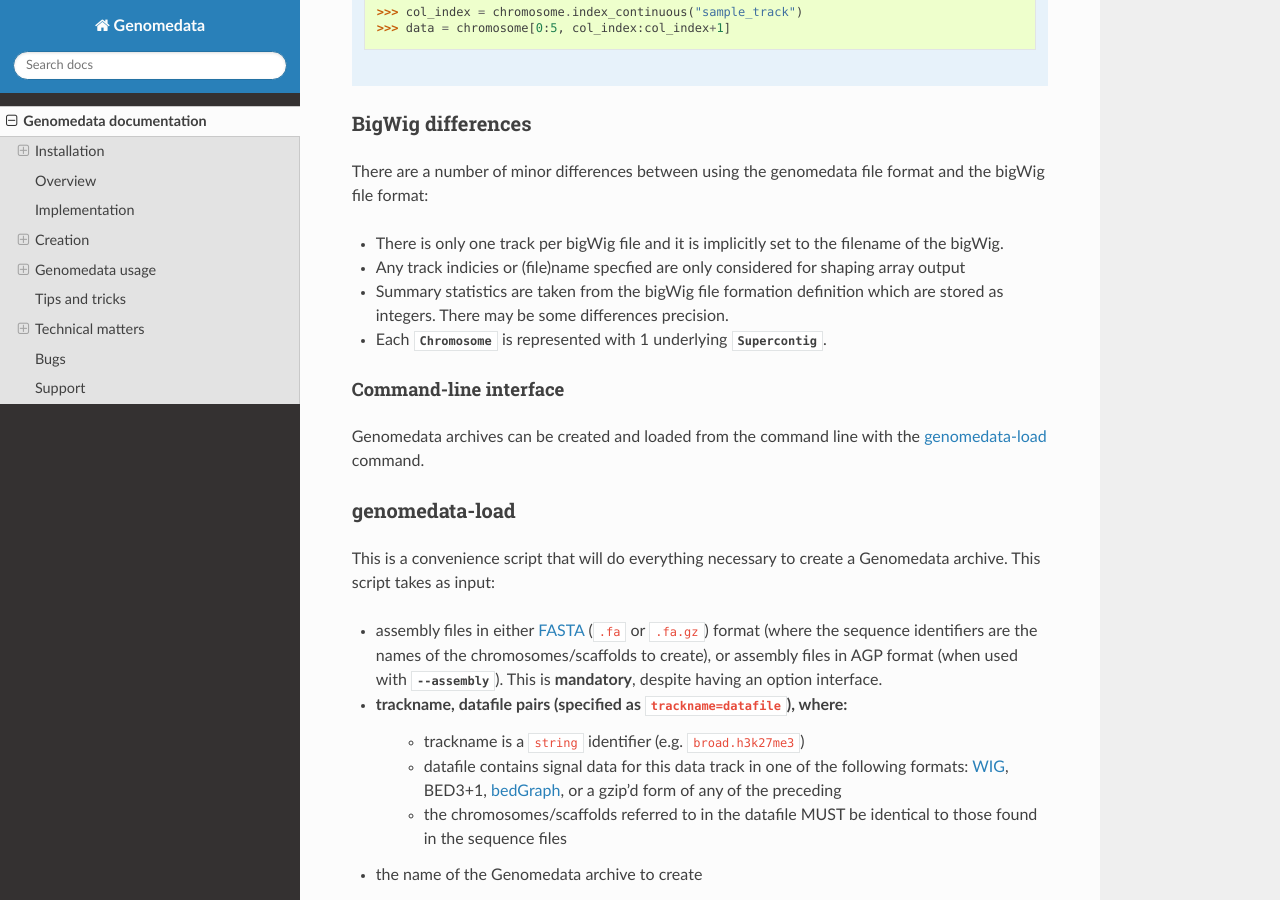
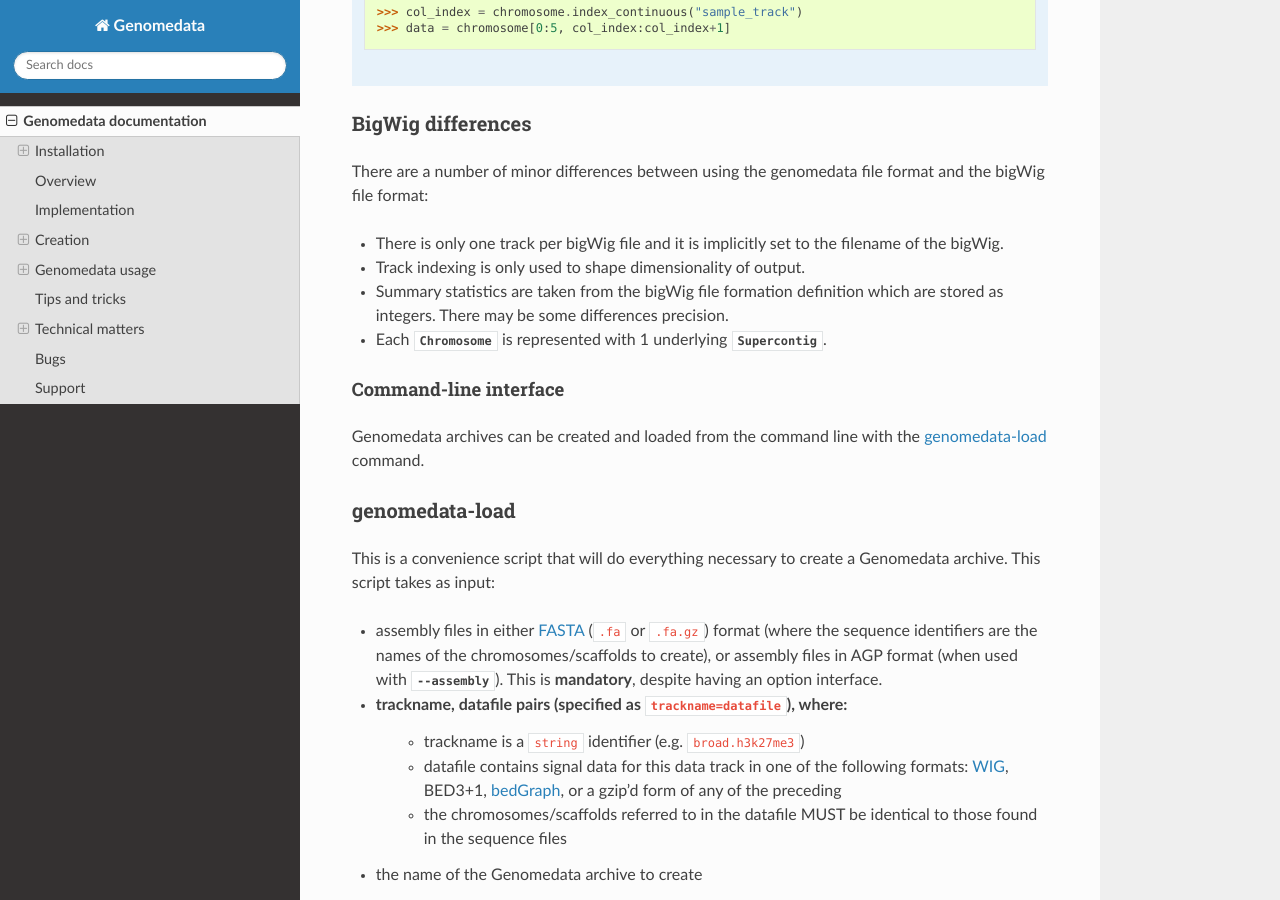
Before and after one commit to hoffmangroup/genomedata, a Sphinx documentation site: the page built from doc/genomedata.rst, in a window 1280 px wide and 900 px high, scrolled down 8503 px. Built offline with Sphinx 7.4.7 and the Read the Docs theme 2.0.0, drawn with Linux system fonts in a browser that asks for light colours.

Commit message:
Clarify documentation and comments on data shaping for bigWig output

```diff
--- a/doc/genomedata.rst
+++ b/doc/genomedata.rst
@@ -374,8 +374,7 @@ format and the bigWig file format:
 
 - There is only one track per bigWig file and it is implicitly set to the
   filename of the bigWig.
-- Any track indicies or (file)name specfied are only considered for shaping
-  array output
+- Track indexing is only used to shape dimensionality of output.
 - Summary statistics are taken from the bigWig file formation definition
   which are stored as integers. There may be some differences precision.
 - Each :class:`Chromosome <Chromosome>` is represented with 1 underlying
```
Also changed, not shown: 1 other file.
